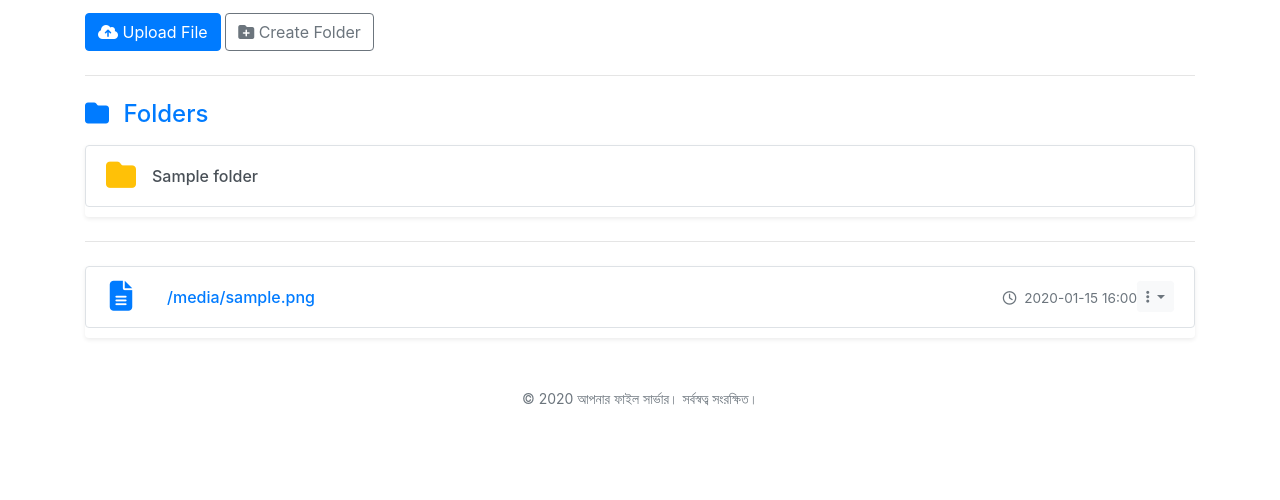
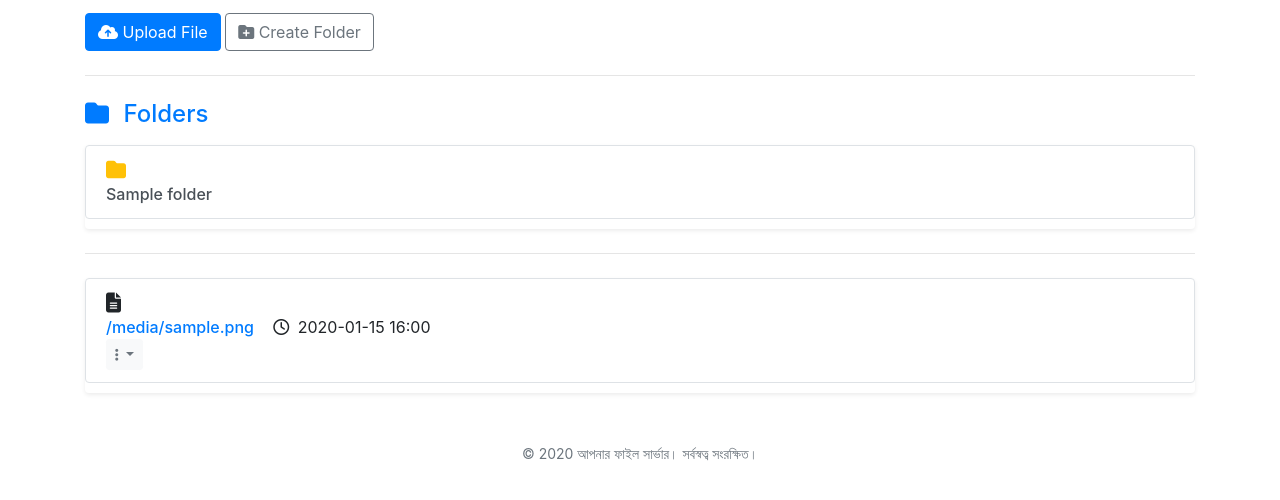
Before and after one commit to shahariarmahfuz/fantastic-fiesta, a Flask app: template templates/home.html in a window 1280 px wide. Shown: the part 57-557 px from the top of the page. Run offline with Flask 3, Linux system fonts and the light colour scheme; the template is opened without the code that fills it: most values are stand-ins (such as "Sample title", 1, 10 or a date in 2020).

Commit message:
Update home.html

```diff
--- a/templates/home.html
+++ b/templates/home.html
@@ -5,67 +5,26 @@
 
 {% block head_extra %}
 <style>
-    /* Improve mobile list item padding */
+    /* Base styles */
     .list-group-item {
-        padding-left: 0.75rem;
-        padding-right: 0.75rem;
+        padding: 1rem;
     }
 
-    @media (min-width: 768px) {
-        .list-group-item {
-            padding-left: 1.25rem;
-            padding-right: 1.25rem;
-        }
+    /* File item layout */
+    .file-item {
+        display: flex;
+        align-items: flex-start;
+        width: 100%;
     }
 
-    /* Style for action buttons to be less intrusive */
-    .file-actions .btn {
-        padding: 0.25rem 0.5rem;
-        font-size: 0.8rem;
-    }
-    .file-actions .dropdown-toggle::after {
-        display: none;
+    .file-icon-container {
+        margin-right: 1rem;
+        flex-shrink: 0;
     }
 
-    /* Ensure modal forms have adequate spacing */
-    .modal-body .form-group {
-        margin-bottom: 1rem;
-    }
-
-    /* Make icon buttons clear */
-    .action-icon-btn {
-        font-size: 1.1rem;
-        padding: 0.8rem 1rem;
-        margin: 0 0.25rem;
-    }
-    .action-icon-btn i {
-        margin-right: 0.5rem;
-    }
-
-    /* Center empty state message */
-    .empty-state {
-        display: flex;
-        flex-direction: column;
-        align-items: center;
-        justify-content: center;
-        min-height: 150px;
-    }
-
-    /* Custom file input styling */
-    .custom-file-input ~ .custom-file-label::after {
-        content: "Browse";
-    }
-    .custom-file-label {
-        overflow: hidden;
-        text-overflow: ellipsis;
-        white-space: nowrap;
-    }
-
-    /* Improved file item layout */
-    .file-details {
+    .file-content {
         flex-grow: 1;
         min-width: 0;
-        padding: 0.5rem 0;
     }
 
     .file-name {
@@ -77,39 +36,85 @@
     }
 
     .file-meta {
+        display: block;
         font-size: 0.8rem;
         color: #6c757d;
     }
 
-    /* Better mobile layout */
-    @media (max-width: 576px) {
+    .file-actions {
+        margin-left: auto;
+        flex-shrink: 0;
+    }
+
+    /* Folder item layout */
+    .folder-item {
+        display: flex;
+        align-items: center;
+        width: 100%;
+    }
+
+    /* Mobile responsive */
+    @media (max-width: 768px) {
         .list-group-item {
+            padding: 0.75rem;
+        }
+
+        .file-item, .folder-item {
             flex-wrap: wrap;
         }
 
         .file-actions {
-            order: 3;
             width: 100%;
             margin-top: 0.5rem;
             display: flex;
             justify-content: flex-end;
         }
+    }
 
-        .file-icon {
-            margin-right: 1rem !important;
+    /* Action buttons */
+    .action-icon-btn {
+        font-size: 1.1rem;
+        padding: 0.8rem 1rem;
+        margin: 0 0.25rem;
     }
+
+    .action-icon-btn i {
+        margin-right: 0.5rem;
+    }
+
+    /* Empty state */
+    .empty-state {
+        display: flex;
+        flex-direction: column;
+        align-items: center;
+        justify-content: center;
+        min-height: 150px;
+    }
+
+    /* Modal styles */
+    .modal-body .form-group {
+        margin-bottom: 1rem;
+    }
+
+    .custom-file-input ~ .custom-file-label::after {
+        content: "Browse";
+    }
+
+    .custom-file-label {
+        overflow: hidden;
+        text-overflow: ellipsis;
+        white-space: nowrap;
     }
 </style>
 {% endblock %}
 
 {% block content %}
-    {# Action Buttons Section #}
+    <!-- Action Buttons -->
     <div class="row mb-4">
         <div class="col-12 text-center text-md-left">
             <button type="button" class="btn btn-primary action-icon-btn mb-2 mb-md-0" data-toggle="modal" data-target="#uploadFileModal">
                 <i class="fas fa-cloud-upload-alt"></i> Upload File
             </button>
-
             <button type="button" class="btn btn-outline-secondary action-icon-btn mb-2 mb-md-0" data-toggle="modal" data-target="#createFolderModal">
                 <i class="fas fa-folder-plus"></i> Create Folder
             </button>
@@ -117,14 +122,20 @@
     </div>
     <hr class="mb-4">
 
-    {# Folder List #}
+    <!-- Folders Section -->
     <h4 class="text-primary mb-3"><i class="fas fa-folder mr-2"></i> Folders</h4>
     {% if folders %}
         <div class="list-group mb-4 shadow-sm">
-            {% for f in folders %}
-                <a href="{{ url_for('view_folder', folder_id=f.id) }}" class="list-group-item list-group-item-action d-flex align-items-center">
-                    <span class="file-icon mr-3"><i class="fas fa-folder text-warning fa-lg"></i></span>
-                    <span class="file-name flex-grow-1">{{ f.name }}</span>
+            {% for folder in folders %}
+                <a href="{{ url_for('view_folder', folder_id=folder.id) }}" class="list-group-item list-group-item-action">
+                    <div class="folder-item">
+                        <div class="file-icon-container">
+                            <i class="fas fa-folder text-warning fa-lg"></i>
+                        </div>
+                        <div class="file-content">
+                            <span class="file-name">{{ folder.name }}</span>
+                        </div>
+                    </div>
                 </a>
             {% endfor %}
         </div>
@@ -136,12 +147,14 @@
     {% endif %}
     <hr class="mb-4">
 
-    {# Files List #}
+    <!-- Files Section -->
     {% if root_files %}
         <ul class="list-group mb-4 shadow-sm">
             {% for file in root_files %}
-            <li class="list-group-item d-flex align-items-center">
-                {# File Icon #}
+            <li class="list-group-item">
+                <div class="file-item">
+                    <!-- File Icon -->
+                    <div class="file-icon-container">
                         {% set icon_class = 'fa-file-alt' %}
                         {% set icon_color = '' %}
                         {% if file.mime_type %}
@@ -168,63 +181,93 @@
                                 {% set icon_color = 'text-secondary' %}
                             {% endif %}
                         {% endif %}
-                <span class="file-icon mr-3"><i class="fas {{ icon_class }} {{ icon_color }} fa-lg"></i></span>
+                        <i class="fas {{ icon_class }} {{ icon_color }} fa-lg"></i>
+                    </div>
 
-                {# File Details - Stacked Layout #}
-                <div class="file-details">
+                    <!-- File Details -->
+                    <div class="file-content">
                         <a href="{{ url_for('view_file', file_id=file.id) }}" class="file-name" title="{{ file.original_filename }}">
                             {{ file.original_filename }}
                         </a>
-                    <div class="file-meta">
-                        {% if file.upload_time %}
-                            <span class="file-date"><i class="far fa-clock mr-1"></i> {{ file.upload_time | datetimeformat }}</span>
-                        {% endif %}
-                    </div>
+                        <span class="file-meta">
+                            <i class="far fa-clock mr-1"></i> {{ file.upload_time | datetimeformat }}
+                        </span>
                     </div>
 
-                {# File Actions #}
-                <div class="file-actions ml-auto">
+                    <!-- File Actions -->
+                    <div class="file-actions">
                         <div class="dropdown">
-                        <button class="btn btn-sm btn-light text-secondary dropdown-toggle" type="button" id="dropdownMenuButton{{ file.id }}" data-toggle="dropdown" aria-expanded="false" aria-label="File options">
+                            <button class="btn btn-sm btn-light text-secondary dropdown-toggle"
+                                    type="button"
+                                    id="dropdownMenuButton{{ file.id }}"
+                                    data-toggle="dropdown"
+                                    aria-expanded="false">
                                 <i class="fas fa-ellipsis-v"></i>
                             </button>
-                        <div class="dropdown-menu dropdown-menu-right" aria-labelledby="dropdownMenuButton{{ file.id }}">
-                            <a class="dropdown-item" href="{{ url_for('view_file', file_id=file.id) }}"><i class="fas fa-eye fa-fw mr-2"></i>View</a>
-                            <a class="dropdown-item" href="{{ url_for('download_file', file_id=file.id) }}"><i class="fas fa-download fa-fw mr-2"></i>Download</a>
+                            <div class="dropdown-menu dropdown-menu-right"
+                                 aria-labelledby="dropdownMenuButton{{ file.id }}">
+                                <a class="dropdown-item" href="{{ url_for('view_file', file_id=file.id) }}">
+                                    <i class="fas fa-eye fa-fw mr-2"></i>View
+                                </a>
+                                <a class="dropdown-item" href="{{ url_for('download_file', file_id=file.id) }}">
+                                    <i class="fas fa-download fa-fw mr-2"></i>Download
+                                </a>
                                 <div class="dropdown-divider"></div>
-                            <form method="post" action="{{ url_for('create_share_link', file_id=file.id) }}" class="dropdown-item p-0">
-                                <button type="submit" class="btn btn-link text-decoration-none text-body w-100 text-left pl-3"><i class="fas fa-share-alt fa-fw mr-2"></i>Share</button>
+                                <form method="post"
+                                      action="{{ url_for('create_share_link', file_id=file.id) }}"
+                                      class="dropdown-item p-0">
+                                    <button type="submit" class="btn btn-link text-decoration-none text-body w-100 text-left pl-3">
+                                        <i class="fas fa-share-alt fa-fw mr-2"></i>Share
+                                    </button>
                                 </form>
-                            <button type="button" class="dropdown-item" data-toggle="modal" data-target="#moveModal{{ file.id }}"><i class="fas fa-arrows-alt-v fa-fw mr-2"></i>Move</button>
+                                <button type="button" class="dropdown-item"
+                                        data-toggle="modal"
+                                        data-target="#moveModal{{ file.id }}">
+                                    <i class="fas fa-arrows-alt-v fa-fw mr-2"></i>Move
+                                </button>
                                 <div class="dropdown-divider"></div>
-                            <form method="post" action="{{ url_for('delete_file', file_id=file.id) }}" class="dropdown-item p-0" onsubmit="return confirm('Are you sure you want to move this file to the trash?');">
-                                <button type="submit" class="btn btn-link text-danger text-decoration-none w-100 text-left pl-3"><i class="fas fa-trash-alt fa-fw mr-2"></i>Delete (Trash)</button>
+                                <form method="post"
+                                      action="{{ url_for('delete_file', file_id=file.id) }}"
+                                      class="dropdown-item p-0"
+                                      onsubmit="return confirm('Are you sure you want to delete this file?');">
+                                    <button type="submit" class="btn btn-link text-danger text-decoration-none w-100 text-left pl-3">
+                                        <i class="fas fa-trash-alt fa-fw mr-2"></i>Delete
+                                    </button>
                                 </form>
+                            </div>
                         </div>
                     </div>
                 </div>
             </li>
 
-            {# Move Modal for this file #}
-            <div class="modal fade" id="moveModal{{ file.id }}" tabindex="-1" aria-labelledby="moveModalLabel{{ file.id }}" aria-hidden="true">
+            <!-- Move Modal -->
+            <div class="modal fade" id="moveModal{{ file.id }}" tabindex="-1"
+                 aria-labelledby="moveModalLabel{{ file.id }}" aria-hidden="true">
                 <div class="modal-dialog modal-dialog-centered modal-sm">
                     <div class="modal-content">
                         <form method="post" action="{{ url_for('move_file', file_id=file.id) }}">
                             <div class="modal-header">
-                                <h5 class="modal-title text-primary" id="moveModalLabel{{ file.id }}"><i class="fas fa-arrows-alt-v mr-2"></i> Move File</h5>
-                                <button type="button" class="close" data-dismiss="modal" aria-label="Close"><span aria-hidden="true">&times;</span></button>
+                                <h5 class="modal-title text-primary" id="moveModalLabel{{ file.id }}">
+                                    <i class="fas fa-arrows-alt-v mr-2"></i> Move File
+                                </h5>
+                                <button type="button" class="close" data-dismiss="modal" aria-label="Close">
+                                    <span aria-hidden="true">&times;</span>
+                                </button>
                             </div>
                             <div class="modal-body">
-                                <p class="mb-2"><small>File: <strong class="text-truncate d-inline-block" style="max-width: 200px;">{{ file.original_filename }}</strong></small></p>
+                                <p class="mb-2">
+                                    <small>File: <strong>{{ file.original_filename }}</strong></small>
+                                </p>
                                 <div class="form-group mb-0">
                                     <label for="target_folder_id{{ file.id }}">Move to folder:</label>
-                                    <select name="target_folder_id" id="target_folder_id{{ file.id }}" class="form-control custom-select" required>
+                                    <select name="target_folder_id" id="target_folder_id{{ file.id }}"
+                                            class="form-control custom-select" required>
                                         {% if not folders %}
                                             <option value="" disabled selected>No folders available</option>
                                         {% else %}
                                             <option value="" disabled selected>-- Select folder --</option>
-                                            {% for f in folders %}
-                                                <option value="{{ f.id }}">{{ f.name }}</option>
+                                            {% for folder in folders %}
+                                                <option value="{{ folder.id }}">{{ folder.name }}</option>
                                             {% endfor %}
                                         {% endif %}
                                     </select>
@@ -232,7 +275,9 @@
                             </div>
                             <div class="modal-footer">
                                 <button type="button" class="btn btn-secondary btn-sm" data-dismiss="modal">Cancel</button>
-                                <button type="submit" class="btn btn-primary btn-sm" {% if not folders %}disabled{% endif %}><i class="fas fa-check mr-1"></i> Move</button>
+                                <button type="submit" class="btn btn-primary btn-sm" {% if not folders %}disabled{% endif %}>
+                                    <i class="fas fa-check mr-1"></i> Move
+                                </button>
                             </div>
                         </form>
                     </div>
@@ -248,14 +293,19 @@
         </div>
     {% endif %}
 
-    {# Upload File Modal #}
-    <div class="modal fade" id="uploadFileModal" tabindex="-1" aria-labelledby="uploadFileModalLabel" aria-hidden="true">
+    <!-- Upload File Modal -->
+    <div class="modal fade" id="uploadFileModal" tabindex="-1"
+         aria-labelledby="uploadFileModalLabel" aria-hidden="true">
         <div class="modal-dialog modal-dialog-centered">
             <div class="modal-content">
                 <form method="post" action="{{ url_for('upload_file') }}" enctype="multipart/form-data">
                     <div class="modal-header">
-                        <h5 class="modal-title text-primary" id="uploadFileModalLabel"><i class="fas fa-cloud-upload-alt mr-2"></i> Upload File</h5>
-                        <button type="button" class="close" data-dismiss="modal" aria-label="Close"><span aria-hidden="true">&times;</span></button>
+                        <h5 class="modal-title text-primary" id="uploadFileModalLabel">
+                            <i class="fas fa-cloud-upload-alt mr-2"></i> Upload File
+                        </h5>
+                        <button type="button" class="close" data-dismiss="modal" aria-label="Close">
+                            <span aria-hidden="true">&times;</span>
+                        </button>
                     </div>
                     <div class="modal-body">
                         <div class="form-group">
@@ -269,39 +319,50 @@
                             <label for="folder_id_modal">Upload to folder:</label>
                             <select name="folder_id" id="folder_id_modal" class="form-control custom-select">
                                 <option value="root">-- Main Folder (Root) --</option>
-                                {% for f in folders %}
-                                    <option value="{{ f.id }}">{{ f.name }}</option>
+                                {% for folder in folders %}
+                                    <option value="{{ folder.id }}">{{ folder.name }}</option>
                                 {% endfor %}
                             </select>
                         </div>
                     </div>
                     <div class="modal-footer">
                         <button type="button" class="btn btn-secondary btn-sm" data-dismiss="modal">Cancel</button>
-                        <button type="submit" class="btn btn-primary btn-sm"><i class="fas fa-upload mr-1"></i> Upload</button>
+                        <button type="submit" class="btn btn-primary btn-sm">
+                            <i class="fas fa-upload mr-1"></i> Upload
+                        </button>
                     </div>
                 </form>
             </div>
         </div>
     </div>
 
-    {# Create Folder Modal #}
-    <div class="modal fade" id="createFolderModal" tabindex="-1" aria-labelledby="createFolderModalLabel" aria-hidden="true">
+    <!-- Create Folder Modal -->
+    <div class="modal fade" id="createFolderModal" tabindex="-1"
+         aria-labelledby="createFolderModalLabel" aria-hidden="true">
         <div class="modal-dialog modal-dialog-centered modal-sm">
             <div class="modal-content">
                 <form method="post" action="{{ url_for('create_folder') }}">
                     <div class="modal-header">
-                        <h5 class="modal-title text-primary" id="createFolderModalLabel"><i class="fas fa-folder-plus mr-2"></i> Create Folder</h5>
-                        <button type="button" class="close" data-dismiss="modal" aria-label="Close"><span aria-hidden="true">&times;</span></button>
+                        <h5 class="modal-title text-primary" id="createFolderModalLabel">
+                            <i class="fas fa-folder-plus mr-2"></i> Create Folder
+                        </h5>
+                        <button type="button" class="close" data-dismiss="modal" aria-label="Close">
+                            <span aria-hidden="true">&times;</span>
+                        </button>
                     </div>
                     <div class="modal-body">
                         <div class="form-group mb-0">
                             <label for="folder_name">Folder Name:</label>
-                            <input type="text" class="form-control form-control-sm" name="folder_name" id="folder_name" placeholder="Enter folder name" required>
+                            <input type="text" class="form-control form-control-sm"
+                                   name="folder_name" id="folder_name"
+                                   placeholder="Enter folder name" required>
                         </div>
                     </div>
                     <div class="modal-footer">
                         <button type="button" class="btn btn-secondary btn-sm" data-dismiss="modal">Cancel</button>
-                        <button type="submit" class="btn btn-primary btn-sm"><i class="fas fa-plus mr-1"></i> Create</button>
+                        <button type="submit" class="btn btn-primary btn-sm">
+                            <i class="fas fa-plus mr-1"></i> Create
+                        </button>
                     </div>
                 </form>
             </div>
```
Lines whose indentation alone changed are shown as unchanged.
